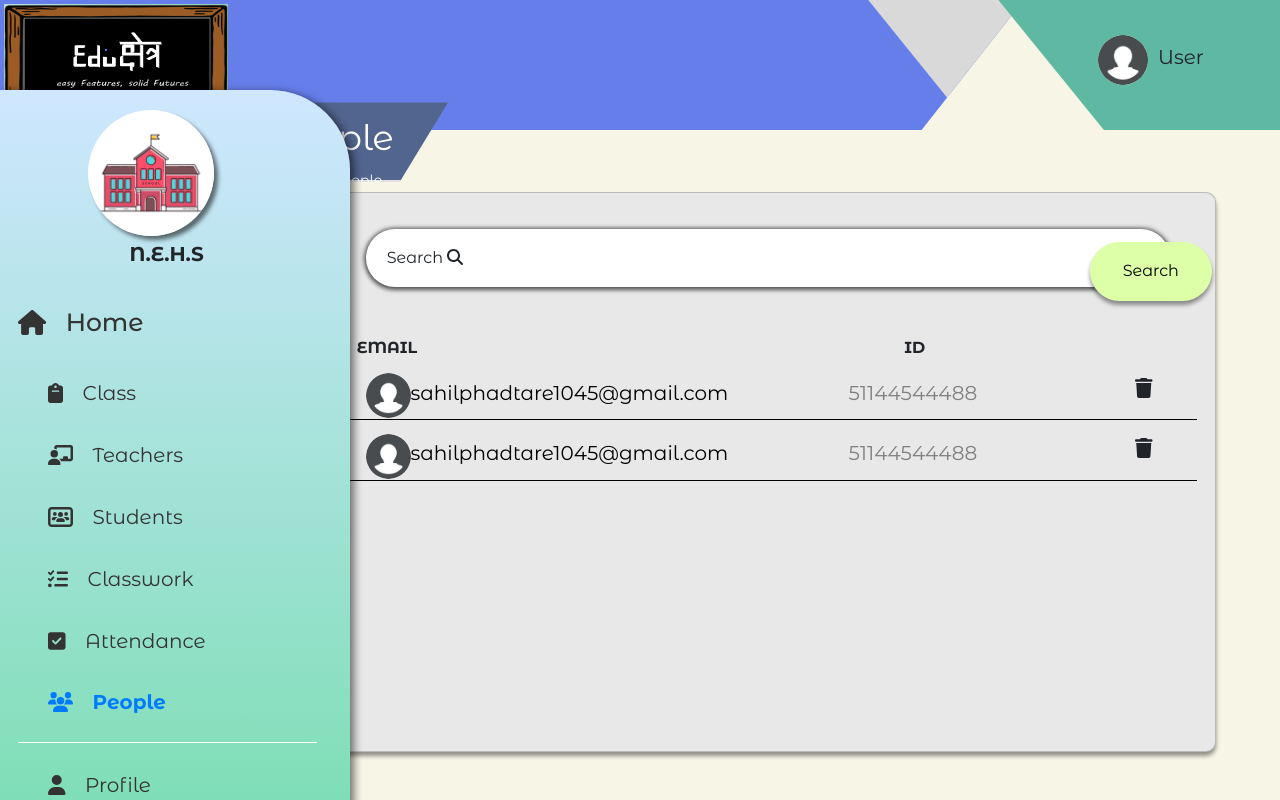
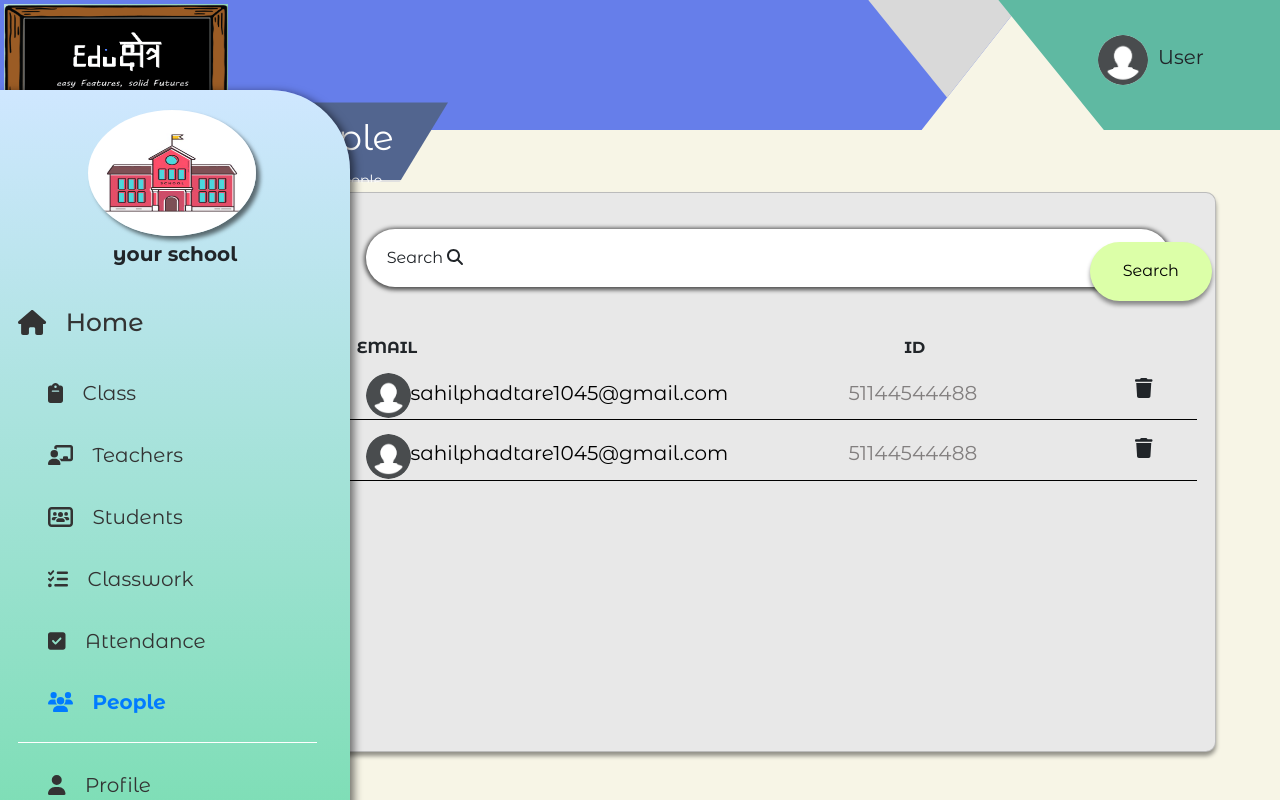
Before and after one commit to SahilPhadtare45/Edukshetra, a React (Create React App) app: page /people in a window 1280 px wide. Shown: the top 800 px of the page. Built offline with nearby package versions, Linux system fonts and the light colour scheme; no server answers; sample sign-in values are in the browser's storage.

Commit message:
Update files with changes to [describe changes]

```diff
--- a/src/Components/Comman/header.jsx
+++ b/src/Components/Comman/header.jsx
@@ -3,15 +3,17 @@ import './header.css';
 import acclogo from '../../images/acclogo.png';
 import edulogo from '../../images/edulogo.png';
 import { useUserStore } from "../../Firebase/userstore.js"; // Import Zustand store
+import { useEffect,useState } from "react";
+const Header = () => {
+    const { currentUser,userSchools } = useUserStore(); // Access user data and loading state
+    console.log("Current User in Header:", currentUser);
 
-const Header = () => {
-    const { currentUser } = useUserStore(); // Access user data and loading state
-    console.log("Current User in Header:", currentUser);
+
 
     return (
         <div className="header">
             <div className="left-rec">
-                <div className="logo"><img  src={edulogo} alt=""></img></div>
+                <div className="logo"><img  src={ edulogo} alt=""></img></div>
                     <div className="tri-left"></div>
             </div>
             <div className="parlelo">
--- a/src/Components/Comman/sidebar.css
+++ b/src/Components/Comman/sidebar.css
@@ -14,12 +14,12 @@
 .sclimg{
     margin-left: 25%;
     height: 18%;
+    width: 48%;
     border-radius: 50%;
     box-shadow: 4px 4px 4px rgba(0, 0, 0, 0.543);
 }
-.sclname{
+.sidebar .sclname{
     margin-top: 1%;
-    margin-left: 37%;
     font-size: 20px;
     font-weight: bold;
 }
--- a/src/Components/Comman/sidebar.jsx
+++ b/src/Components/Comman/sidebar.jsx
@@ -4,12 +4,35 @@ import { FontAwesomeIcon } from '@fortawesome/react-fontawesome';
 import { faHome, faChalkboardTeacher, faUsers, faClipboard, faTasks, faCheckSquare,faUsersRectangle, faUser,faSchool, faDoorOpen,faArrowRightFromBracket } from '@fortawesome/free-solid-svg-icons';
 import './sidebar.css';
 import Schoolimg from '../../images/schoolimg.jpg';
+import { getFirestore, doc, getDoc } from 'firebase/firestore';
+import  { useState, useEffect } from 'react';
+import { useUserStore } from '../../Firebase/userstore';
+const Sidebar = () => {
+    const [schoolLogo, setSchoolLogo] = useState('');
+    const [schoolName, setSchoolName] = useState('your school'); // Default value
+    const currentUser = useUserStore((state) => state.currentUser); // Zustand store to get the current user
+    const userSchools = useUserStore((state) => state.userSchools);
 
-const Sidebar = () => {
+    useEffect(() => {
+            if (!currentUser || userSchools.length === 0) {
+                console.warn("No user or school data found.");
+                return;
+            }
+
+            // Assuming the user is linked to a single school; update as needed for multiple schools
+            const school = userSchools[0]; // Fetch the first school associated with the user
+            console.log("Selected School Data:", school);
+
+            if (school) {
+                setSchoolLogo(school.logoUrl || Schoolimg); // Use uploaded logo or default
+                setSchoolName(school.name || "Your School");
+            }
+        }, [currentUser, userSchools]);
     return (
         <div className="sidebar">
-            <img src={Schoolimg} className="sclimg" alt='..' />
-            <div className='sclname'>N.E.H.S</div>
+            <img src={schoolLogo || Schoolimg} className="sclimg" alt='..' />
+            <div style={{alignItems: "center",justifyItems: "center"}}>
+            <div className='sclname'>{schoolName}</div></div>
             <NavLink to="/" className="home">
                         <FontAwesomeIcon icon={faHome} /> Home
             </NavLink>
--- a/src/Components/Hompage/Add/joinform.jsx
+++ b/src/Components/Hompage/Add/joinform.jsx
@@ -3,8 +3,8 @@ import { FontAwesomeIcon } from '@fortawesome/react-fontawesome';
 import { faCircleXmark } from '@fortawesome/free-solid-svg-icons';
 import React, { useState } from "react";
 import { useNavigate } from "react-router-dom";
-
-const Joinform = () => {
+import { getFirestore, setDoc, doc } from "firebase/firestore";
+const Joinform =async (schoolId) =>  {
     const [isVisible, setIsVisible] = useState(true);
     const navigate = useNavigate();
 
@@ -14,6 +14,8 @@ const Joinform = () => {
     const handleSubmit = () => {
         navigate("/dashboard");
     }
+
+
     return (
         isVisible && (
             <div className="joinfrombg">
--- a/src/Components/Hompage/homepage.jsx
+++ b/src/Components/Hompage/homepage.jsx
@@ -19,9 +19,7 @@ const Homepage = () => {
     const currentUser = useUserStore((state) => state.currentUser); // Get the current user
     const fetchUserSchools = useUserStore((state) => state.fetchUserSchools); // Zustand function to fetch schools
     const [showAddComponent, setShowAddComponent] = useState(false);
-    const [schools, setSchools] = useState(userSchools);
     const navigate = useNavigate();
-    const [imageIndex, setImageIndex] = useState(0); // State to track the current image index
 
 
     const handleLogout = async () => {
@@ -59,6 +57,9 @@ const Homepage = () => {
         }
     }, [activeIndex]);
 
+    const handleSchoolClick = (school) => {
+       navigate(`/dashboard`)
+    };
     return (
         <>
         <div className="homepage">
@@ -93,7 +94,7 @@ const Homepage = () => {
                             <p>No schools joined yet</p>
                     ) : (
                         userSchools.map((school, index) => (
-                            <li className='card concard' key={index}>
+                            <li className='card concard' key={index} onClick={() => handleSchoolClick(school)}>
                                 <img src={schoolImages[index]} className="card-img cardimg d-none d-md-block" alt="..." />
                                 <div className="card-img-overlay">
                                     <h5 className="card-text role"><small>Role:Admin</small></h5>
--- a/src/Components/Screens/Dashboard/dashboard.jsx
+++ b/src/Components/Screens/Dashboard/dashboard.jsx
@@ -6,8 +6,41 @@ import { FontAwesomeIcon } from "@fortawesome/react-fontawesome";
 import { faAdd, faTrash } from "@fortawesome/free-solid-svg-icons";
 import React, { useState, useRef, useEffect } from 'react';
 import Addnotice from "./Addnotice/addnotice";
+import { useParams } from 'react-router-dom';
+import { useUserStore } from "../../../Firebase/userstore"; // Import Zustand store
+import { getDoc, doc } from "firebase/firestore";
+import { db } from "../../../Firebase/firebase";
 const Dashboard = () => {
     const  [addMode, setAddMode] = useState(false);
+    const { schoolId } = useParams(); // Get schoolId from the URL params
+    const currentUser = useUserStore((state) => state.currentUser); // Get current user data
+    const setSchoolData = useUserStore((state) => state.setSchoolData); // Function to set school data in Zustand
+    const schoolData = useUserStore((state) => state.schoolData); // Get school data from Zustand
+
+    useEffect(() => {
+        // Fetch school data based on schoolId
+        if (schoolId && currentUser) {
+            fetchSchoolData(schoolId);
+        }
+    }, [schoolId, currentUser]);
+
+     // Fetch school data from Firebase
+    const fetchSchoolData = async (schoolId) => {
+        try {
+            // Fetch the school data from Firestore using schoolId
+            const docRef = doc(db, "schools", schoolId);
+            const docSnap = await getDoc(docRef);
+            if (docSnap.exists()) {
+                // Set the school data in Zustand
+                setSchoolData(docSnap.data());
+            } else {
+                console.warn("No school data found!");
+            }
+        } catch (error) {
+            console.error("Error fetching school data:", error);
+        }
+    };
+
     return (
 
 <div className="dashboard">
--- a/src/Firebase/firebase.js
+++ b/src/Firebase/firebase.js
@@ -2,7 +2,6 @@
 import { initializeApp } from "firebase/app";
 import { getAuth } from "firebase/auth";
 import { getFirestore } from "firebase/firestore";
-import { getStorage } from "firebase/storage";
 
 // TODO: Add SDKs for Firebase products that you want to use
 // https://firebase.google.com/docs/web/setup#available-libraries
--- a/src/Firebase/userstore.js
+++ b/src/Firebase/userstore.js
@@ -15,7 +15,11 @@
     currentUser: null,
     isLoading: true,
     userSchools: [], // New state to hold schools data
+    currentSchool: null, // The currently selected or active school
+    setSchools: (userSchools) => set({ userSchools }),  // Add this action to set the schools
+    updateRole: (role) => set({ userRole: role }),
     setUser: (user) => set({ currentUser: user, isLoading: false }), // Set user data
+
     // Set user and trigger schools fetch
     setUser: (user) => {
       set({ currentUser: user, isLoading: false });
@@ -24,12 +28,24 @@
       }
     },
 
+    // Set the current school based on schoolId
+    setCurrentSchool: (schoolId) => {
+      const schools = get().userSchools;
+      const school = schools.find((s) => s.schoolId === schoolId);
+      if (school) {
+        set({ currentSchool: school });
+      } else {
+        console.warn(`School with ID ${schoolId} not found.`);
+        set({ currentSchool: null });
+      }
+    },
+
     setLoading: (loading) => set({ isLoading: loading }), // Set loading state
-    userRole: 'guest', // Default role is 'guest'
+
     addSchool: (newSchool) => set((state) => ({ userSchools: [...state.userSchools, newSchool] })),
-    clearUser: () => set({ currentUser: null, isLoading: false }), // Clear user data
     setUserRole: (role) => set({ userRole: role }), // To set the role (admin, teacher, student)
-    clearUser: () => set({ currentUser: null, isLoading: false, userSchools: [] }),
+    clearUser: () => set({ currentUser: null, isLoading: false, userSchools: [], userRole: "guest", }),
+
     fetchUserInfo: async (uid) => {
       if (!uid) return set({ currentUser: null, isLoading: false });
 
@@ -69,6 +85,20 @@
             console.error("Error fetching schools:", error);
           }
         },
+        fetchSchoolById: async (schoolId) => {
+          try {
+            const schoolDoc = await getDoc(doc(db, "schools", schoolId)); // Use Firestore's doc path
+            if (schoolDoc.exists()) {
+              return schoolDoc.data(); // Return the school data
+            } else {
+              console.warn("No school found with the provided ID");
+              return null;
+            }
+          } catch (error) {
+            console.error("Error fetching school data:", error);
+            return null;
+          }
+        },
       }),
     { name: "user-store" } // Persist state to localStorage with key "user-store"
     )
```
Also changed, not shown: src/Components/Hompage/Add/createform.jsx (+15 -6 lines), src/Firebase/services.js (added, +36 -0 lines).
